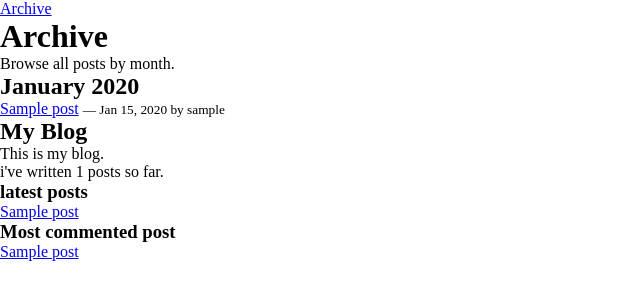
After one commit to zarrush/django-blog, a Django app: page /blog/archive/ in a window 1280 px wide. The commit adds this page. Shown: the top 300 px of the page, without its empty margins (0-640 px from the left). Run offline with Django 5.2, Linux system fonts and the light colour scheme; tables that the repository leaves empty hold one stand-in row (values such as "Sample post").

Commit message:
feat(blog): add post archive page grouped by month
- List published posts grouped by publication month
- Show newest months first with post links and dates
- Add Archive link to site navigation

```diff
--- a/blog/templates/blog/base.html
+++ b/blog/templates/blog/base.html
@@ -7,7 +7,7 @@
 
     {# Allow child templates to define a custom page title. #}
     <title>{% block title %}{% endblock %}</title>
-
+    <a href="{% url 'blog:post_archive' %}">Archive</a>
     {# Load the global stylesheet shared across the blog. #}
     <link href="{% static 'css/blog.css' %}" rel="stylesheet" />
   </head>
--- /dev/null
+++ b/blog/templates/blog/post/archive.html
@@ -0,0 +1,22 @@
+{% extends "blog/base.html" %}
+
+{% block title %}Archive{% endblock %}
+
+{% block content %}
+  <h1>Archive</h1>
+  <p>Browse all posts by month.</p>
+
+  {% for group in archive %}
+    <h2>{{ group.period|date:"F Y" }}</h2>
+    <ul>
+      {% for post in group.posts %}
+        <li>
+          <a href="{{ post.get_absolute_url }}">{{ post.title }}</a>
+          <small>— {{ post.publish|date:"M j, Y" }} by {{ post.author.username }}</small>
+        </li>
+      {% endfor %}
+    </ul>
+  {% empty %}
+    <p>No posts yet.</p>
+  {% endfor %}
+{% endblock %}
--- a/blog/urls.py
+++ b/blog/urls.py
@@ -12,4 +12,5 @@ urlpatterns = [
     path('<int:post_id>', post_comment, name='post_comment'),
     path('search/', post_search, name='post_search'),
     path('<int:post_id>/like/', post_like, name='post_like'),
+    path('archive/', post_archive, name='post_archive'),
 ]
--- a/blog/views.py
+++ b/blog/views.py
@@ -159,3 +159,21 @@ def post_search(request):
                     {'form': form,
                     'query': query,
                     'results': results})
+
+def post_archive(request):
+    months = Post.published.dates('publish', 'month', order='DESC')
+
+    archive = []
+    for month_date in months:
+        posts = Post.published.filter(
+            publish__year=month_date.year,
+            publish__month=month_date.month
+        )
+        archive.append({
+            'period': month_date,
+            'posts': posts,
+        })
+
+    return render(request, 'blog/post/archive.html', {
+        'archive': archive,
+    })
```
